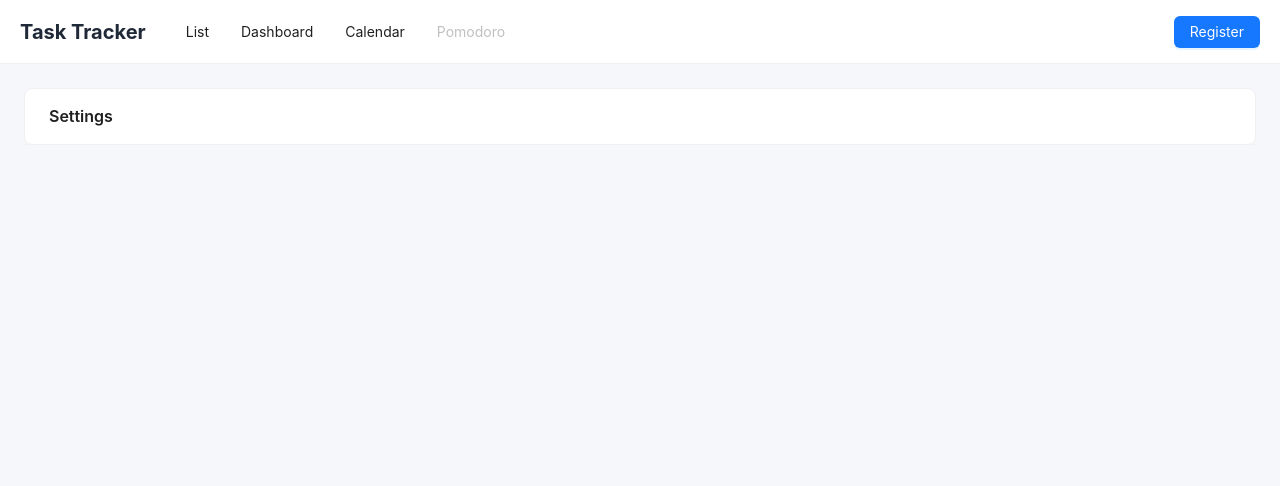
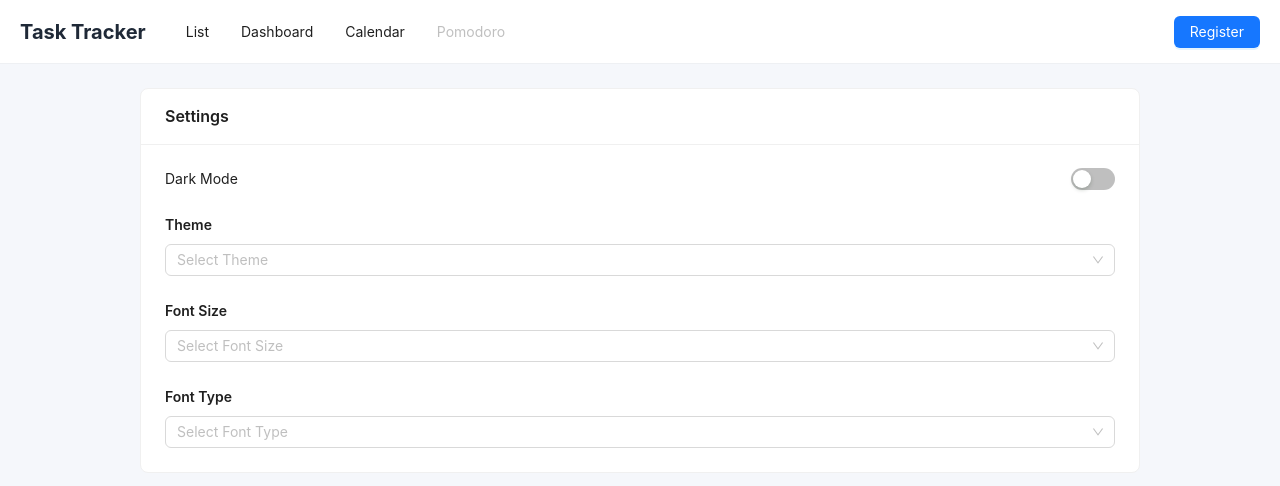
Before and after one commit to RainF0rester/4Todo, a Vue app in the folder frontend/: page /settings in a window 1280 px wide. Shown: the top 486 px of the page. Built offline with nearby package versions, Linux system fonts and the light colour scheme; sample sign-in values are in the browser's storage.

Commit message:
feat:Initialize the settings UI

```diff
--- a/frontend/src/views/PageSettings.vue
+++ b/frontend/src/views/PageSettings.vue
@@ -1,7 +1,38 @@
 <template>
-<div class="SettingPage">
+<div class="settings-page">
     <a-card title="Settings">
+        <div class="setting-block">
+            <div class="dark-mode-block">
+                <div>Dark Mode</div>
+                <a-switch />
+            </div>
+            <div class="settings-block">
+                <div class="settings-type">Theme</div>
+                <a-select placeholder="Select Theme" style="width: 100%">
+                    <a-select-option value="blue">Blue</a-select-option>
+                    <a-select-option value="yellow">Yellow</a-select-option>
+                    <a-select-option value="green">Green</a-select-option>
+                    <a-select-option value="red">Red</a-select-option>
+                </a-select>
+            </div>
 
+            <div class="settings-block">
+                <div class="settings-type">Font Size</div>
+                <a-select placeholder="Select Font Size" style="width: 100%">
+                    <a-select-option value="small">Small</a-select-option>
+                    <a-select-option value="medium">Medium</a-select-option>
+                    <a-select-option value="large">Large</a-select-option>
+                </a-select>
+            </div>
+            <div class="settings-block">
+                <div class="settings-type">Font Type</div>
+                <a-select placeholder="Select Font Type" style="width: 100%">
+                    <a-select-option value="default">Default</a-select-option>
+                    <a-select-option value="sans-serif">Sans Serif</a-select-option>
+                    <a-select-option value="TimesNewRoman">Times New Roman</a-select-option>
+                </a-select>
+            </div>
+        </div>
     </a-card>
 </div>
 
@@ -15,5 +46,33 @@
 
 
 <style scoped>
+.settings-page {
+  max-width: 1000px;
+  margin: 0 auto;
+}
+
+.setting-block {
+  display: flex;
+  flex-direction: column;
+  gap: 24px;
+}
+
+
+
+.dark-mode-block {
+  display: flex;
+  justify-content: space-between;
+  align-items: center;
+}
+
+.settings-block {
+  display: flex;
+  flex-direction: column;
+  gap: 8px;
+}
+
+.settings-type {
+    font-weight: 600;
+}
 
 </style>
```
